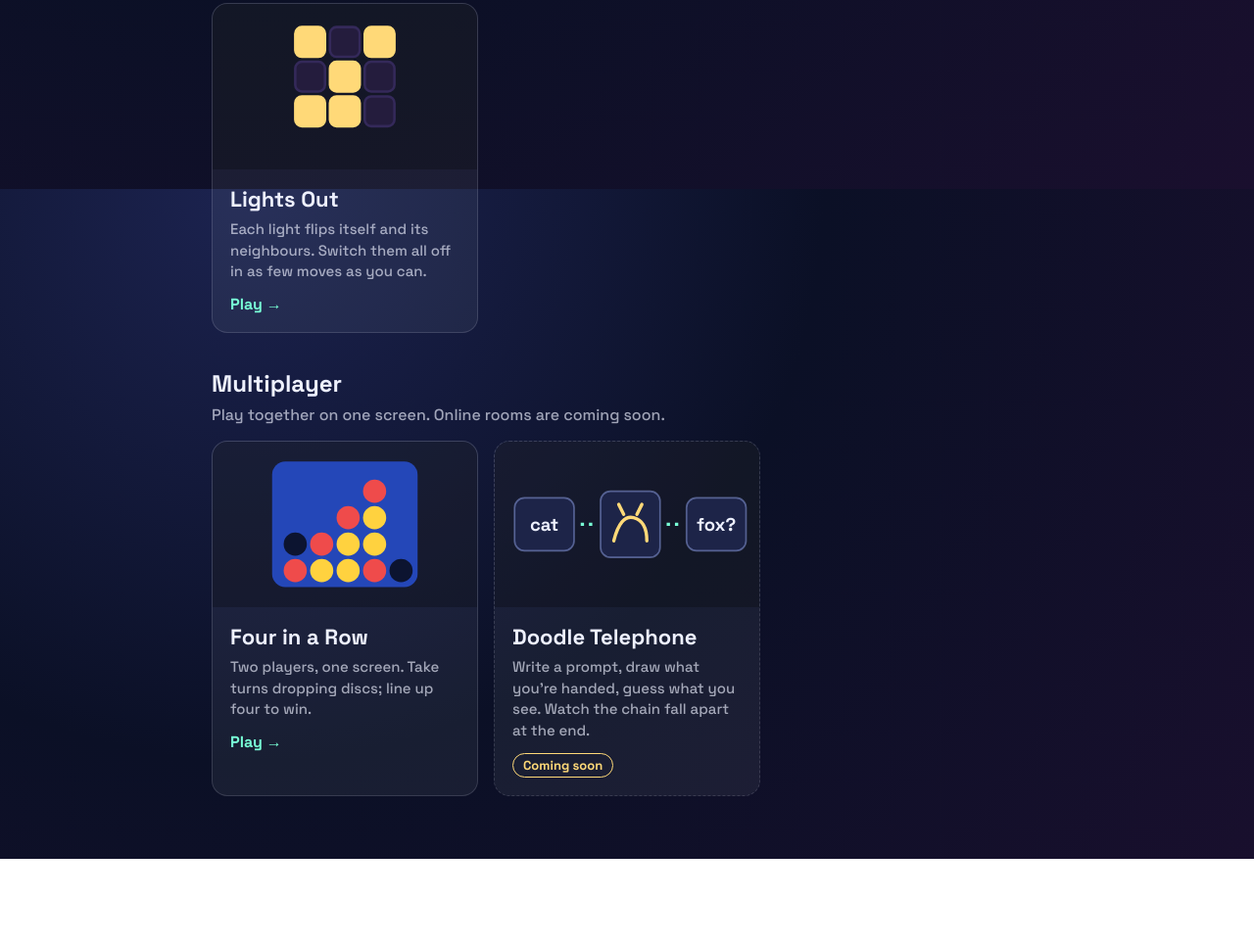
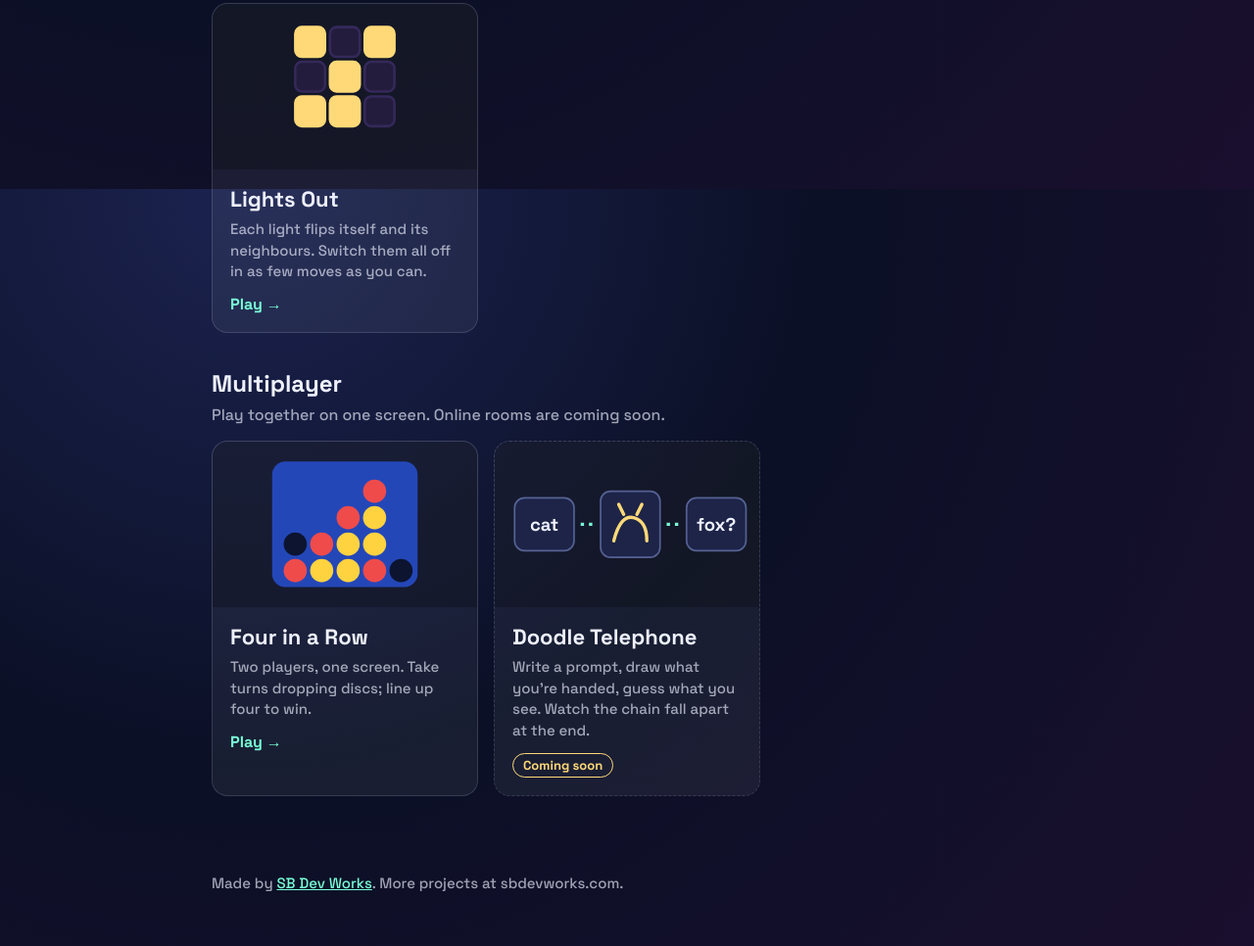
Before and after one commit to Laedos/Arcade, a website built with Vite: page index.html in a window 1280 px wide. Shown: the part 607-1573 px from the top of the page at 98% size. Before the commit the page ends 1484 px from the top, so only its background shows below. Built offline with nearby package versions, Linux system fonts and the light colour scheme.

Commit message:
Link the Arcade menu back to sbdevworks.com
Co-Authored-By: Claude Opus 5 <noreply@anthropic.com>
Claude-Session: https://claude.ai/code/session_01W13nVWDLn9K8SLpKoYG9qJ

```diff
--- a/index.html
+++ b/index.html
@@ -14,7 +14,7 @@
   <body>
     <main>
       <header>
-        <p class="eyebrow">SB Dev Works</p>
+        <p class="eyebrow"><a href="https://sbdevworks.com">SB Dev Works</a></p>
         <h1>Arcade</h1>
         <p class="lede">Small games that run in your browser. No installs, no accounts.</p>
       </header>
@@ -143,5 +143,8 @@
         </ul>
       </section>
     </main>
+    <footer class="site-footer">
+      <p>Made by <a href="https://sbdevworks.com">SB Dev Works</a>. More projects at sbdevworks.com.</p>
+    </footer>
   </body>
 </html>
--- a/menu.css
+++ b/menu.css
@@ -261,3 +261,31 @@ h1 {
 .hole {
   fill: #0c1430;
 }
+
+.eyebrow a {
+  color: inherit;
+  text-decoration: none;
+}
+
+.eyebrow a:hover {
+  text-decoration: underline;
+}
+
+.site-footer {
+  max-width: 880px;
+  margin: 0 auto;
+  padding: 0 16px 40px;
+  color: var(--muted);
+  font-size: 15px;
+}
+
+.site-footer a {
+  color: var(--accent);
+}
+
+.eyebrow a:focus-visible,
+.site-footer a:focus-visible {
+  outline: 2px solid var(--accent);
+  outline-offset: 3px;
+  border-radius: 4px;
+}
```
